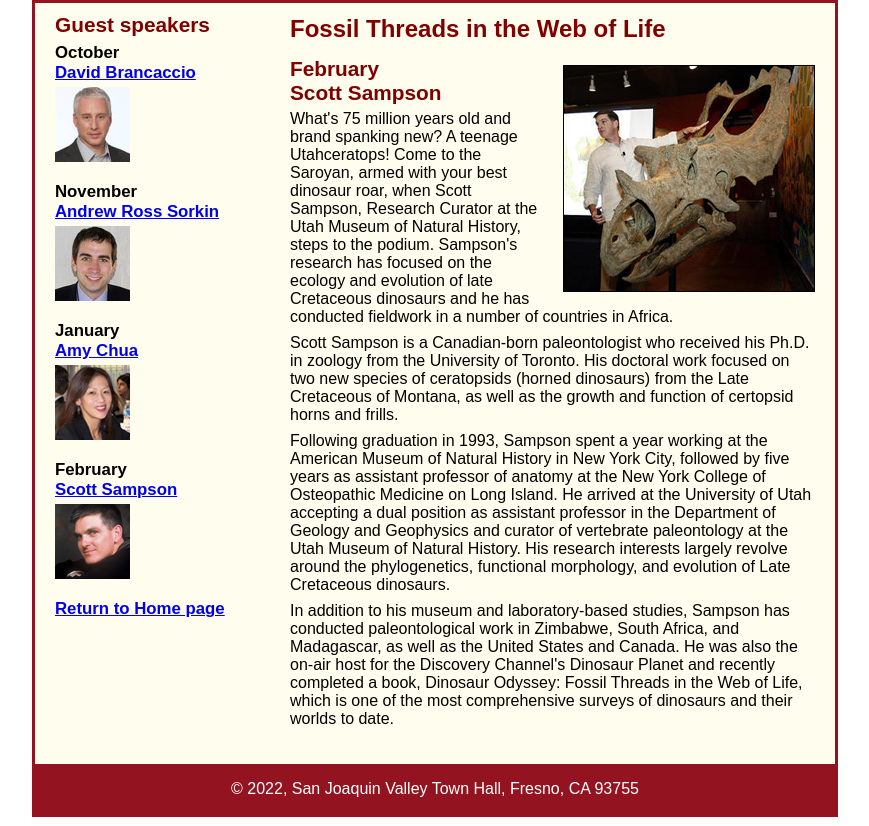
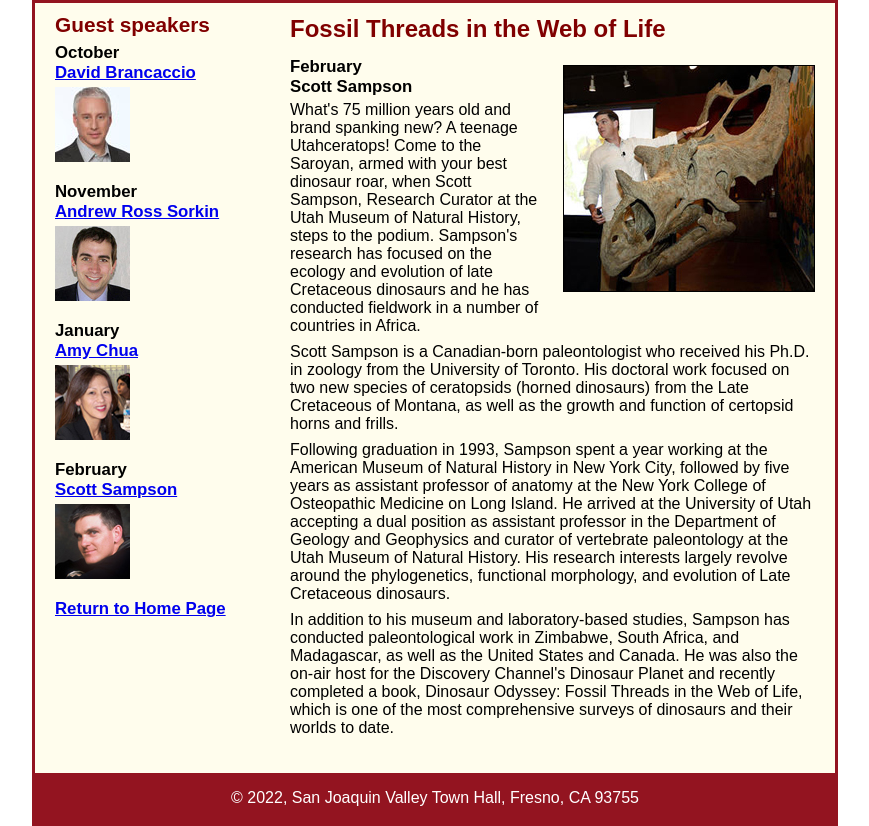
Before and after one commit to lucialacourtna/A08, a plain HTML site: page speakers/c6_sampson.html in a window 1280 px wide. Shown: the part 120-946 px from the top of the page, without its empty margins (205-1074 px from the left). Drawn offline with Linux system fonts and the light colour scheme.

Commit message:
Update c6_sampson.html

```diff
--- a/speakers/c6_sampson.html
+++ b/speakers/c6_sampson.html
@@ -19,7 +19,7 @@
 			<h1>Fossil Threads in the Web of Life</h1>
 			<article>
 				<img src="../images/sampson_dinosaur.jpg" alt="Scott Sampson with dinosaur">
-				<h2>February<br>Scott Sampson</h2>
+				<h3>February<br>Scott Sampson</h3>
 				<p>What's 75 million years old and brand spanking new? A teenage Utahceratops! Come to the
 				   Saroyan, armed with your best dinosaur roar, when Scott Sampson, Research Curator at the
 				   Utah Museum of Natural History, steps to the podium. Sampson's research has focused on the
@@ -54,7 +54,7 @@
 			<img src="../images/chua75.jpg" alt="Amy Chua photo">
 			<h3>February<br><a href="../speakers/c6_sampson.html">Scott Sampson</a></h3>
 			<img src="../images/sampson75.jpg" alt="Scott Sampson photo">
-			<h3><a href="../c6_index.html">Return to Home page</a></h3>
+			<h3><a href="../c6_index.html">Return to Home Page</a></h3>
 		</aside>
 	</main>
 	<footer>
```
